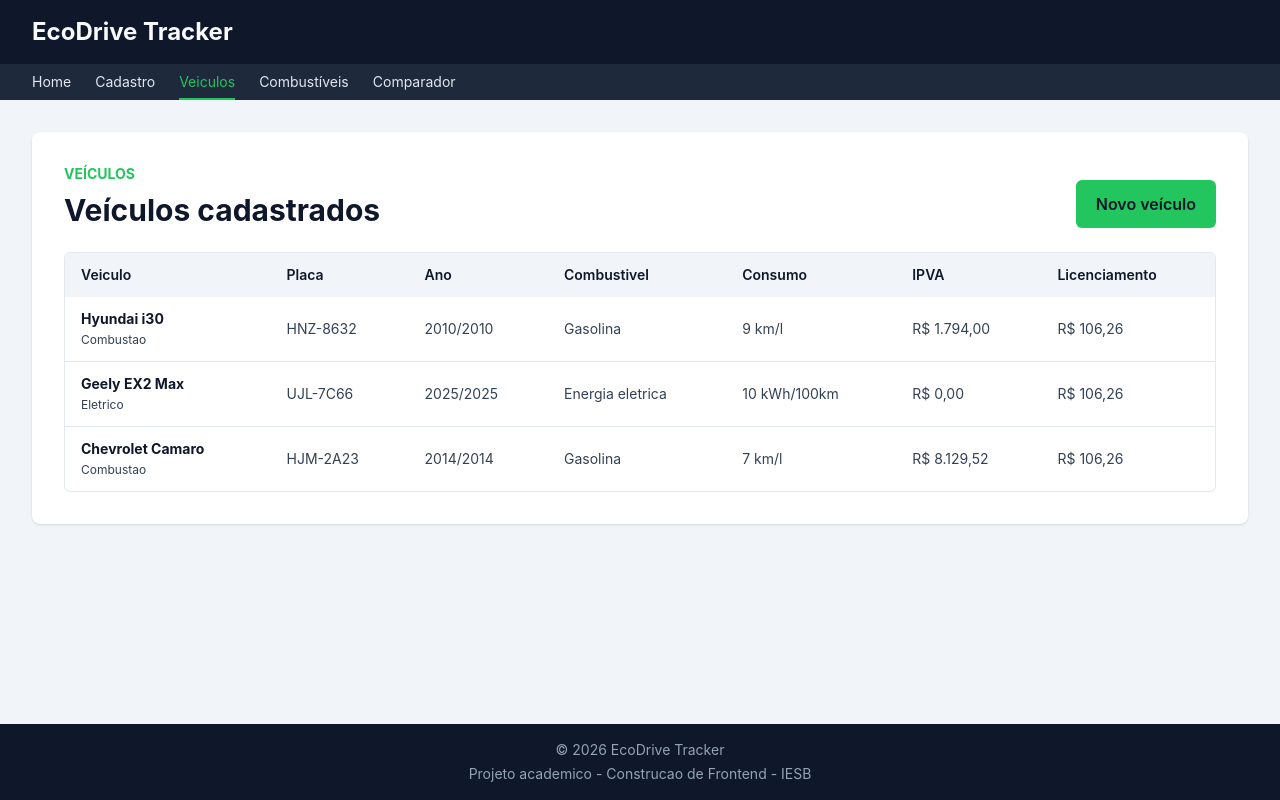
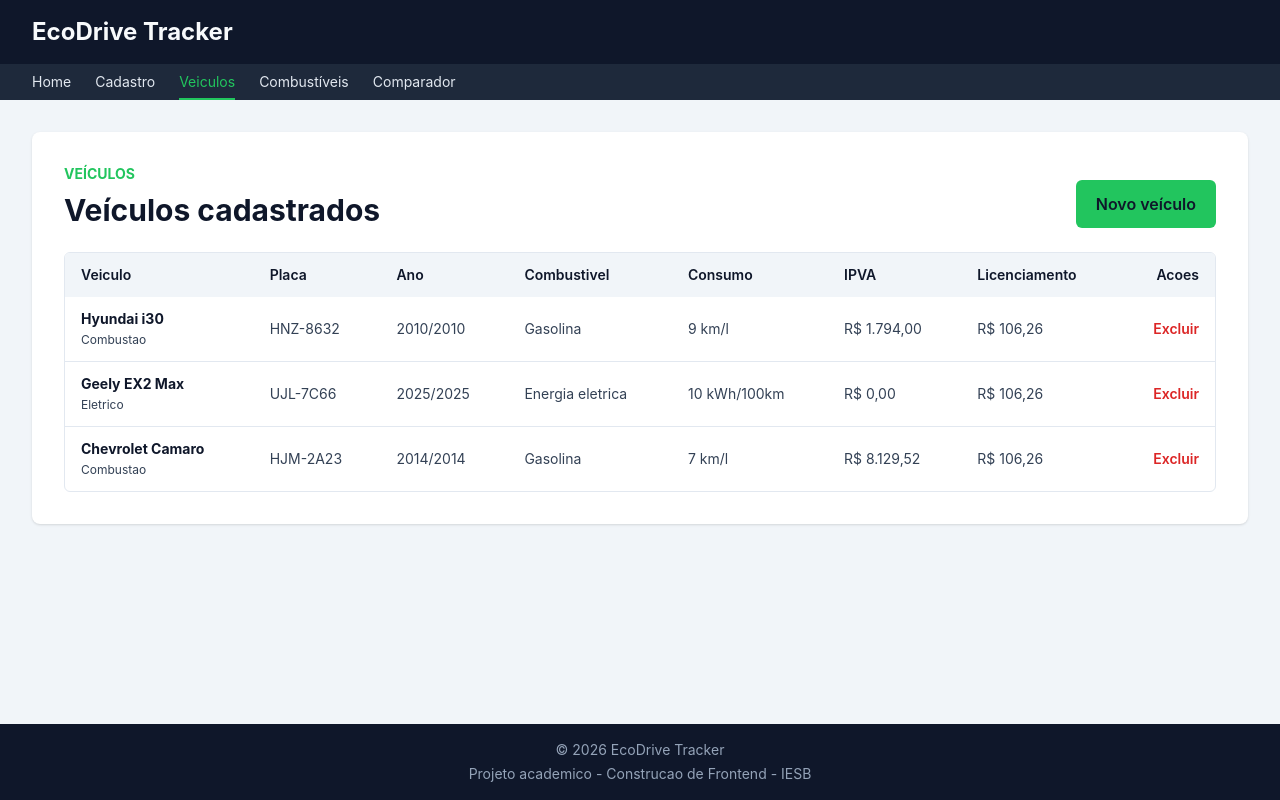
Before and after one commit to Gerebabh/ecodrive-tracker-react, a React (Vite) app: page /veiculos in a window 1280 px wide. Built offline with nearby package versions, Linux system fonts and the light colour scheme; data requests are answered from the project's data file.

Commit message:
feat: implementa exclusao de veiculos. Fecha #17

```diff
--- a/components/VehicleTable.jsx
+++ b/components/VehicleTable.jsx
@@ -16,7 +16,7 @@ function formatFuel(value) {
   return fuelNames[value] ?? value
 }
 
-function VehicleTable({ veiculos }) {
+function VehicleTable({ veiculos, deletingId, onDelete }) {
   return (
     <div className="w-full max-w-full overflow-x-auto rounded-md border border-[#E2E8F0]">
       <table className="min-w-[900px] w-full border-collapse text-left text-sm">
@@ -29,6 +29,7 @@ function VehicleTable({ veiculos }) {
             <th className="px-4 py-3 font-semibold">Consumo</th>
             <th className="px-4 py-3 font-semibold">IPVA</th>
             <th className="px-4 py-3 font-semibold">Licenciamento</th>
+            <th className="px-4 py-3 text-right font-semibold">Acoes</th>
           </tr>
         </thead>
 
@@ -57,6 +58,16 @@ function VehicleTable({ veiculos }) {
               <td className="whitespace-nowrap px-4 py-3">
                 {formatCurrency(veiculo.licenciamento)}
               </td>
+              <td className="whitespace-nowrap px-4 py-3 text-right">
+                <button
+                  type="button"
+                  disabled={deletingId === veiculo.id}
+                  onClick={() => onDelete(veiculo)}
+                  className="font-semibold text-[#DC2626] hover:underline disabled:cursor-not-allowed disabled:opacity-60"
+                >
+                  {deletingId === veiculo.id ? 'Excluindo...' : 'Excluir'}
+                </button>
+              </td>
             </tr>
           ))}
         </tbody>
--- a/pages/Veiculos.jsx
+++ b/pages/Veiculos.jsx
@@ -1,9 +1,34 @@
+import { useState } from 'react'
 import { Link } from 'react-router'
 import VehicleTable from '../components/VehicleTable'
 import { useVehicleContext } from '../src/hooks/useVehicleContext'
 
 function Veiculos() {
-  const { veiculos, loading, error } = useVehicleContext()
+  const [deletingId, setDeletingId] = useState('')
+  const [deleteError, setDeleteError] = useState('')
+  const { veiculos, loading, error, excluirVeiculo } = useVehicleContext()
+
+  async function handleDelete(veiculo) {
+    const confirmed = window.confirm(
+      `Deseja realmente excluir ${veiculo.marca} ${veiculo.modelo}?`,
+    )
+
+    if (!confirmed) {
+      return
+    }
+
+    try {
+      setDeleteError('')
+      setDeletingId(veiculo.id)
+      await excluirVeiculo(veiculo.id)
+    } catch {
+      setDeleteError(
+        'Nao foi possivel excluir o veiculo. Verifique a API e tente novamente.',
+      )
+    } finally {
+      setDeletingId('')
+    }
+  }
 
   return (
     <section className="min-w-0 rounded-lg bg-white p-4 shadow-sm sm:p-6 lg:p-8">
@@ -43,6 +68,15 @@ function Veiculos() {
         </p>
       )}
 
+      {deleteError && (
+        <p
+          role="alert"
+          className="mb-4 rounded-md bg-[#FEE2E2] px-4 py-3 text-[#DC2626]"
+        >
+          {deleteError}
+        </p>
+      )}
+
       {!loading && !error && veiculos.length === 0 && (
         <div className="rounded-md border border-dashed border-[#CBD5E1] px-4 py-8 text-center">
           <p className="font-semibold text-[#0F172A]">
@@ -55,7 +89,11 @@ function Veiculos() {
       )}
 
       {!loading && !error && veiculos.length > 0 && (
-        <VehicleTable veiculos={veiculos} />
+        <VehicleTable
+          veiculos={veiculos}
+          deletingId={deletingId}
+          onDelete={handleDelete}
+        />
       )}
     </section>
   )
--- a/src/contexts/VehicleContext.jsx
+++ b/src/contexts/VehicleContext.jsx
@@ -1,5 +1,5 @@
 import { createContext, useEffect, useState } from 'react'
-import { criar, listar } from '../services/vehicleService'
+import { criar, listar, remover } from '../services/vehicleService'
 
 const VehicleContext = createContext()
 
@@ -32,6 +32,13 @@ function VehicleProvider({ children }) {
     return veiculoCriado
   }
 
+  async function excluirVeiculo(id) {
+    await remover(id)
+    setVeiculos((veiculosAtuais) =>
+      veiculosAtuais.filter((veiculo) => veiculo.id !== id),
+    )
+  }
+
   return (
     <VehicleContext.Provider
       value={{
@@ -40,6 +47,7 @@ function VehicleProvider({ children }) {
         loading,
         error,
         cadastrarVeiculo,
+        excluirVeiculo,
       }}
     >
       {children}
--- a/vite.config.js
+++ b/vite.config.js
@@ -11,6 +11,7 @@ export default defineConfig({
     port: 5173,
     watch: {
       usePolling: true,
+      ignored: ['**/db.json'],
     },
     hmr: {
       clientPort: 5173,
```
